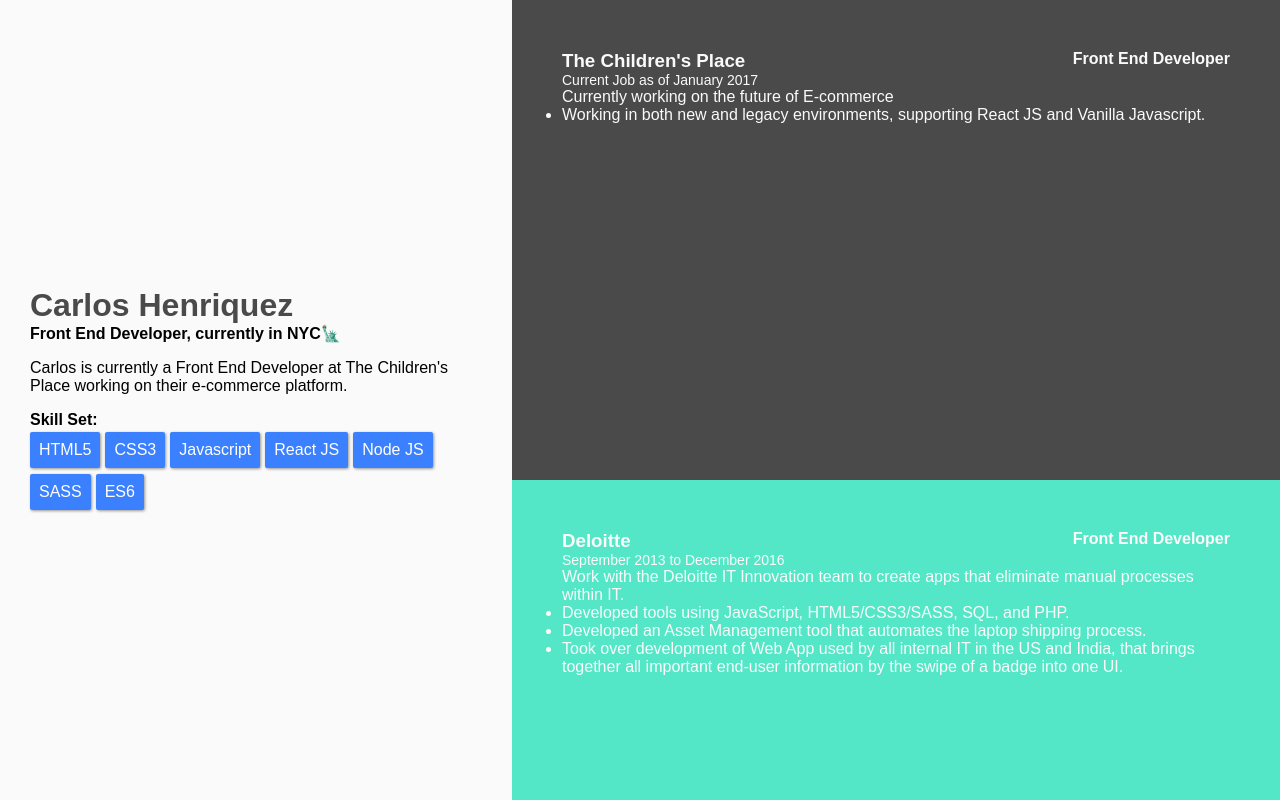
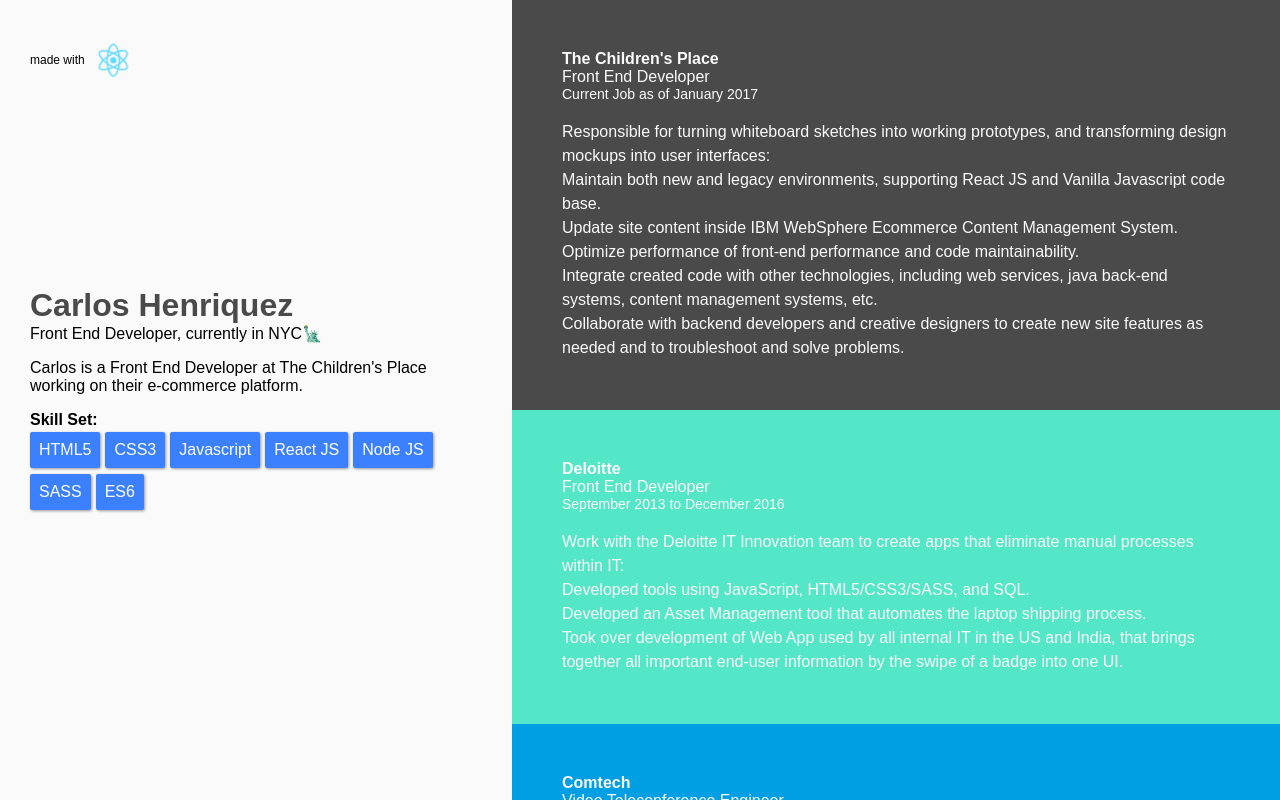
Before and after one commit to carloschulo/react-resume, a React (Create React App) app: page / in a window 1280 px wide. Built offline with nearby package versions, Linux system fonts and the light colour scheme; a web font is replaced by a local one.

Commit message:
fixed jobs component styling and added react logo to header

```diff
--- a/src/App.css
+++ b/src/App.css
@@ -2,7 +2,22 @@
   display: flex;
   flex-direction: row;
 }
-
+.App-logo {
+   animation: App-logo-spin infinite 20s linear;
+   height: 40px;
+ }
+ @keyframes App-logo-spin {
+   from { transform: rotate(0deg); }
+   to { transform: rotate(360deg); }
+ }
+ .made-with-react {
+   display: flex;
+   align-items: center;
+   flex-direction: row;
+   font-size: 12px;
+   position: absolute;
+   top: 5%;
+ }
 .Header-Container, .Card-Container {
   display: flex;
   justify-content: center;
@@ -14,11 +29,10 @@
   background: #fafafa;
   width: 40%;
   padding: 30px;
+  position: relative;
 }
 .Card-Container {
-  /*background: #54E7C7;*/
   width: 60%;
-  /*overflow: auto;*/
 }
 .Header-Container .Header-content {
   /*margin: 0 127px 0 30px;*/
@@ -28,6 +42,12 @@
 .Header-Container .Header-name {
   font-weight: 900;
   color: #4a4a4a;
+}
+.Header-Container .Header-label {
+  font-weight: 300;
+}
+.Header-Container .Header-desc {
+  font-weight: 200;
 }
 .Header-Container .Skills-list {
   display: flex;
@@ -44,24 +64,32 @@
 }
 .Card-content{
   width: 100%;
-  /*background: #ffab91;*/
 }
 
 .Jobs-container{
   background: #54E7C7;
   color: #fafafa;
   width: 100%;
-  height: 60vh;
+  /*height: 90%;*/
   padding: 50px;
+  display: flex;
+  justify-content: center;
+  align-items: flex-start;
+  flex-direction: column;
 }
 .jobs-current {
   font-size: 14px;
+  font-weight: 300;
 }
-.jobs-flex{
-  display: flex;
-  flex-direction: row;
-  justify-content: space-between;
-
+.jobs-flex div{
+  font-weight: 400;
+}
+.job-summary {
+  line-height: 1.5;
+}
+.job-highlights {
+  list-style: none;
+  font-weight: 200;
 }
 
 
@@ -72,9 +100,7 @@
   .Header-Container, .Card-Container {
     height: 100vh;
   }
-  .Header-Container {
-    /*height: 100vh;*/
-  }
+
   .Card-content{
     height: 100vh;
   }
@@ -85,15 +111,11 @@
   }
   .Header-Container, .Card-Container {
     width: 100vw;
-    /*height: 100vh;*/
   }
   .Header-Container{
     font-size: 24px;
     height: 100vh;
   }
-  /*.Card-Container{
-    height: 100%;
-  }*/
 }
 @media (max-width: 450px) {
   .Header-Container{
@@ -108,5 +130,4 @@
     margin: 3px 5px 3px 0;
     padding: 9px;
   }
-
 }
--- a/src/components/Card.js
+++ b/src/components/Card.js
@@ -4,17 +4,22 @@
 class Card extends Component {
   render() {
     const { work } = this.props.resumeObj;
+    const bgColors = ['#4A4A4A', '#54E7C7', '#009EE2', '#ffab91'];
 
     return (
       <div className="Card-Container">
         <div className="Card-content">
          {
             work
-              .map((key, index) => <Jobs
-              key={index}
-              index={index}
-              details={work[index]}
-              />)
+              .map((key, index) => {
+                return (
+                  <Jobs
+                  key={index}
+                  details={work[index]}
+                  colors={bgColors[index]}
+                  />
+                )
+              })
           }
         </div>
       </div>
--- a/src/components/Header.js
+++ b/src/components/Header.js
@@ -1,5 +1,6 @@
 import React, { Component } from 'react';
 import Skills from './Skills';
+import logo from '../logo.svg';
 
 class Header extends Component {
   render() {
@@ -9,9 +10,15 @@
     return (
       <div className="Header-Container">
         <div className="Header-content">
+          <div className="made-with-react">
+            made with
+            <img src={logo} className="App-logo" alt="Made With React Logo"/>
+          </div>
+
           <h1 className="Header-name">{basics.name}</h1>
           <h4 className="Header-label">{basics.label}, currently in {basics.location.city}🗽</h4>
-        {/*<img className="Header-image" src={basics.picture} alt="This is me!"/>*/} <p className="Header-desc">{basics.summary}</p>
+        {/*<img className="Header-image" src={basics.picture} alt="This is me!"/>*/}
+        <p className="Header-desc">{basics.summary}</p>
         <h4>Skill Set:</h4>
         <ul className="Skills-list">
           {
--- a/src/components/Jobs.js
+++ b/src/components/Jobs.js
@@ -2,21 +2,21 @@
 
 class Jobs extends Component {
   render() {
-    const { details, index } = this.props;
-    console.log(this.props.details);
-     const bgColors = ['#4A4A4A', '#54E7C7', '#009EE2', '#ffab91'];
+    const { details, colors } = this.props;
     return (
-      <div className="Jobs-container" style={{background:bgColors[index]}}>
+      <div className="Jobs-container" style={{background:colors}}>
           <div className="jobs-flex">
-            <h3>{details.company}</h3>
-            <h4>{details.position}</h4>
+            <h4>{details.company}</h4>
+            <div>{details.position}</div>
           </div>
 
           <div className="jobs-current">
             {details.current ? `Current Job as of ${details.startDate}`: `${details.startDate} to ${details.endDate}`}
           </div>
+          <br/>
 
-          <div className="job-summary">{details.summary}</div>
+          <div className="job-summary">
+          {details.summary}:
             <ul className="job-highlights">
               {
                 details.highlights
@@ -26,6 +26,7 @@
               }
             </ul>
           </div>
+      </div>
     );
   }
 }
--- a/src/index.css
+++ b/src/index.css
@@ -1,3 +1,22 @@
+
+/* extra-light */
+@font-face {
+  font-family: 'Muli';
+  font-style: normal;
+  font-weight: 200;
+  src: local('Muli ExtraLight'), local('Muli-ExtraLight'), url(https://fonts.gstatic.com/s/muli/v10/_CFpa-kZ5cjoOxxYIA5RegLUuEpTyoUstqEm5AMlJo4.woff2) format('woff2');
+  unicode-range: U+0000-00FF, U+0131, U+0152-0153, U+02C6, U+02DA, U+02DC, U+2000-206F, U+2074, U+20AC, U+2212, U+2215;
+}
+
+/* light */
+@font-face {
+  font-family: 'Muli';
+  font-style: normal;
+  font-weight: 300;
+  src: local('Muli Light'), local('Muli-Light'), url(https://fonts.gstatic.com/s/muli/v10/mls_29xz6YyJHsylG8hcCgLUuEpTyoUstqEm5AMlJo4.woff2) format('woff2');
+  unicode-range: U+0000-00FF, U+0131, U+0152-0153, U+02C6, U+02DA, U+02DC, U+2000-206F, U+2074, U+20AC, U+2212, U+2215;
+}
+
 /* regular */
 @font-face {
   font-family: 'Muli';
@@ -28,7 +47,7 @@
 body {
   margin: 0;
   padding: 0;
-  background: #ffab91;
+  /*background: #ffab91;*/
   font-family: 'Muli', sans-serif;
 }
 
--- a/src/resume.json
+++ b/src/resume.json
@@ -7,7 +7,7 @@
     "email": "carlos@carlosrh.com",
     "phone": "(301) 512-5796",
     "website": "https://carlosrh.com/",
-    "summary": "Carlos is currently a Front End Developer at The Children's Place working on their e-commerce platform.",
+    "summary": "Carlos is a Front End Developer at The Children's Place working on their e-commerce platform.",
     "location": {
       "address": "NO Street addres",
       "postalCode": "100012",
@@ -28,9 +28,13 @@
     "website": "http://www.childrensplace.com/",
     "startDate": "January 2017",
     "endDate": "Present",
-    "summary": "Currently working on the future of E-commerce",
+    "summary": "Responsible for turning whiteboard sketches into working prototypes, and transforming design mockups into user interfaces",
     "highlights": [
-      "Working in both new and legacy environments, supporting React JS and Vanilla Javascript."
+      "Maintain both new and legacy environments, supporting React JS and Vanilla Javascript code base.",
+      "Update site content inside IBM WebSphere Ecommerce Content Management System.",
+      "Optimize performance of front-end performance and code maintainability.",
+      "Integrate created code with other technologies, including web services, java back-end systems, content management systems, etc.",
+      "Collaborate with backend developers and creative designers to create new site features as needed and to troubleshoot and solve problems."
     ]},
     {
     "company": "Deloitte",
@@ -39,9 +43,9 @@
     "website": "http://www.deloitte.com",
     "startDate": "September 2013",
     "endDate": "December 2016",
-    "summary": "Work with the Deloitte IT Innovation team to create apps that eliminate manual processes within IT.",
+    "summary": "Work with the Deloitte IT Innovation team to create apps that eliminate manual processes within IT",
     "highlights": [
-      "Developed tools using JavaScript, HTML5/CSS3/SASS, SQL, and PHP.",
+      "Developed tools using JavaScript, HTML5/CSS3/SASS, and SQL.",
       "Developed an Asset Management tool that automates the laptop shipping process.",
       "Took over development of Web App used by all internal IT in the US and India, that brings together all important end-user information by the swipe of a badge into one UI."
     ]},
@@ -52,7 +56,7 @@
     "website": "http://www.comtechllc.com/",
     "startDate": "April 2013",
     "endDate": "August 2013",
-    "summary": "Video Engineer Contractor with the General Services Administration (GSA).",
+    "summary": "Video Engineer Contractor with the General Services Administration",
     "highlights": [
       "Developed SQL reports, pulling metrics for leadership.",
       "Maintenance of data, video streaming, content delivery, and network hardware systems.",
@@ -65,10 +69,10 @@
     "website": "https://dcps.dc.gov/",
     "startDate": "December 2011",
     "endDate": "April 2013",
-    "summary": "Developed internal sites used by School Staff to access student data using HTML/CSS, JavaScript, SQL DB and Quickbase.",
+    "summary": "Developed internal sites used by School Staff to access student data using HTML/CSS, JavaScript, SQL DB and Quickbase",
     "highlights": [
-      "Created a Responsive Frontend dashboard that displayed student data entry errors, making sure that the dashboard was compatible across all browsers.",
-      "Developed a Frontend account management system for User Account creations and modifications."
+      "Created a Responsive Frontend dashboard that displayed student data entry errors, converting raw data into actionable data used by school staff.",
+      "Developed a Frontend account management system for User Account creations and modifications in the student data system."
     ]}
   ],
   "volunteer": [{
```
Lines whose indentation alone changed are shown as unchanged.
